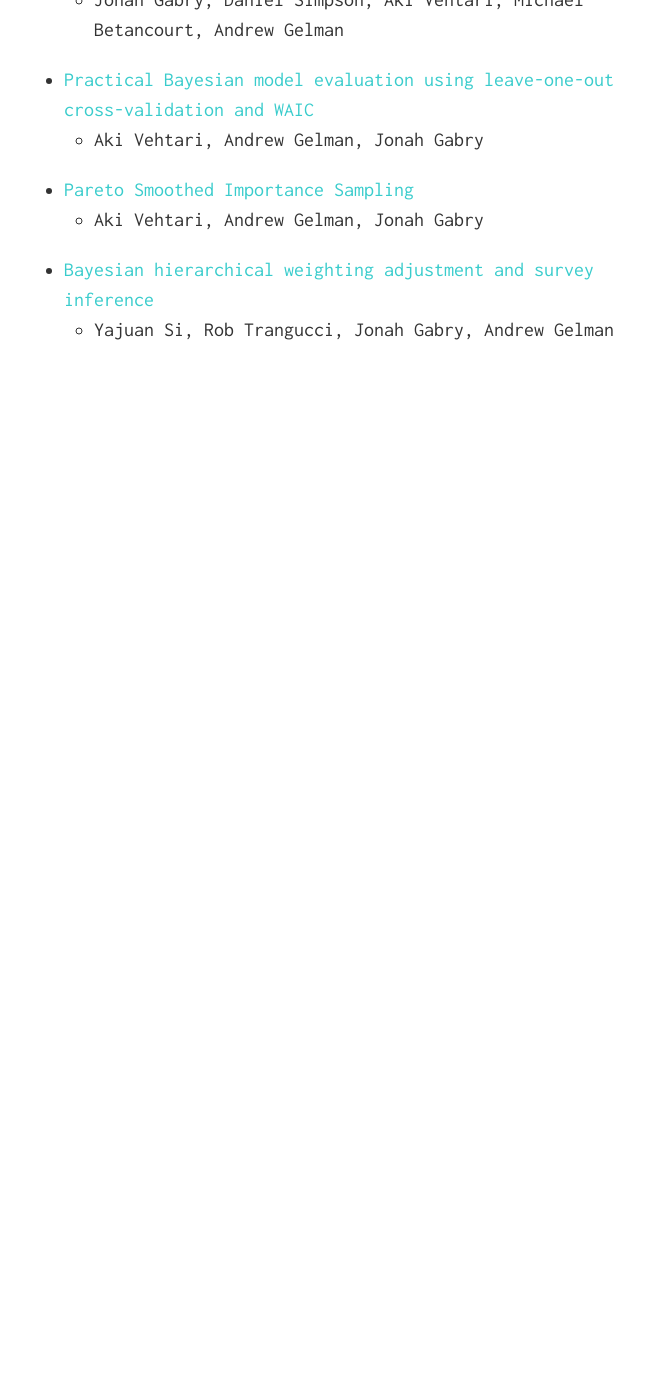
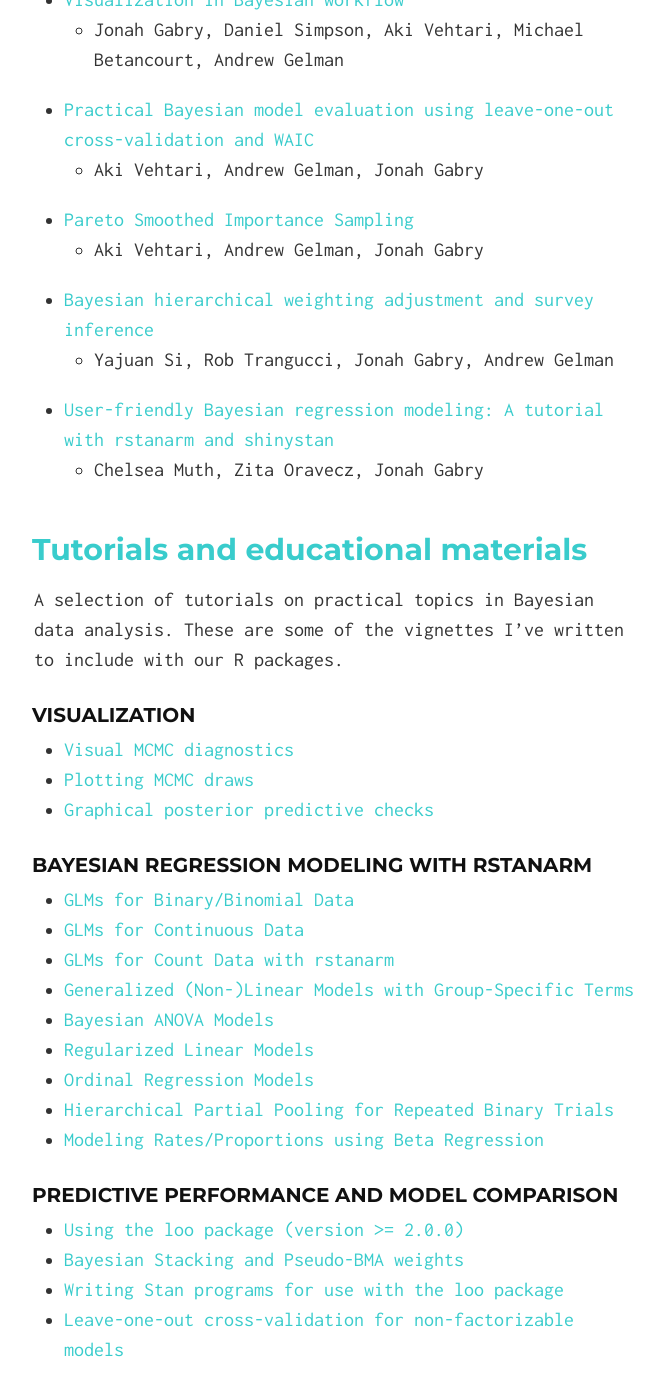
Before and after one commit to kendyteng/kendyteng.github.io, a Jekyll site: the page built from software-and-papers/index.md, in a window 1280 px wide and 1400 px high, scrolled down 3476 px. Shown: the top 1396 px of the window, without its empty margins (306-970 px from the left). Built offline with Jekyll 4.4.1, drawn with Linux system fonts in a browser that asks for light colours; nearby versions of some CDN libraries; before the commit the page ends 3921 px from its top, so only the background shows below that; some of the changed text lies outside the part shown.

Commit message:
Update index.md

```diff
--- a/software-and-papers/index.md
+++ b/software-and-papers/index.md
@@ -9,6 +9,7 @@ layout: default
 * [Stan](#stan)
 * [R packages](#r-packages)
 * [Papers](#papers)
+* [Tutorials and educational materials](#vignettes)
 
 <hr>
 
@@ -133,3 +134,39 @@ Some papers are behind academic paywalls unfortunately, but here are a few that
      - Aki Vehtari, Andrew Gelman, Jonah Gabry
 * [Bayesian hierarchical weighting adjustment and survey inference](https://arxiv.org/pdf/1707.08220)
      - Yajuan Si, Rob Trangucci, Jonah Gabry, Andrew Gelman
+* [User-friendly Bayesian regression modeling: A tutorial with rstanarm and shinystan](https://www.tqmp.org/RegularArticles/vol14-2/p099/p099.pdf)
+     - Chelsea Muth, Zita Oravecz, Jonah Gabry
+
+
+
+
+## [Tutorials and educational materials](#vignettes)
+
+A selection of tutorials on practical topics in Bayesian data analysis.
+These are some of the vignettes I've written to include with our R packages.
+
+
+#### Visualization
+
+* [Visual MCMC diagnostics](http://mc-stan.org/bayesplot/articles/visual-mcmc-diagnostics.html)
+* [Plotting MCMC draws](http://mc-stan.org/bayesplot/articles/plotting-mcmc-draws.html)
+* [Graphical posterior predictive checks](http://mc-stan.org/bayesplot/articles/graphical-ppcs.html)
+
+#### Bayesian regression modeling with **rstanarm**
+
+* [GLMs for Binary/Binomial Data](http://mc-stan.org/rstanarm/articles/binomial.html)
+* [GLMs for Continuous Data](http://mc-stan.org/rstanarm/articles/continuous.html)
+* [GLMs for Count Data with rstanarm](http://mc-stan.org/rstanarm/articles/count.html)
+* [Generalized (Non-)Linear Models with Group-Specific Terms](http://mc-stan.org/rstanarm/articles/glmer.html)
+* [Bayesian ANOVA Models](http://mc-stan.org/rstanarm/articles/aov.html)
+* [Regularized Linear Models](http://mc-stan.org/rstanarm/articles/lm.html)
+* [Ordinal Regression Models](http://mc-stan.org/rstanarm/articles/polr.html)
+* [Hierarchical Partial Pooling for Repeated Binary Trials](http://mc-stan.org/rstanarm/articles/pooling.html)
+* [Modeling Rates/Proportions using Beta Regression](http://mc-stan.org/rstanarm/articles/betareg.html)
+
+#### Predictive performance and model comparison
+
+* [Using the loo package (version >= 2.0.0)](http://mc-stan.org/loo/articles/loo2-example.html)
+* [Bayesian Stacking and Pseudo-BMA weights](http://mc-stan.org/loo/articles/loo2-weights.html)
+* [Writing Stan programs for use with the loo package](http://mc-stan.org/loo/articles/loo2-with-rstan.html)
+* [Leave-one-out cross-validation for non-factorizable models](http://mc-stan.org/loo/articles/loo2-non-factorizable.html)
```
Also changed, not shown: index.md (+1 -1 lines).
